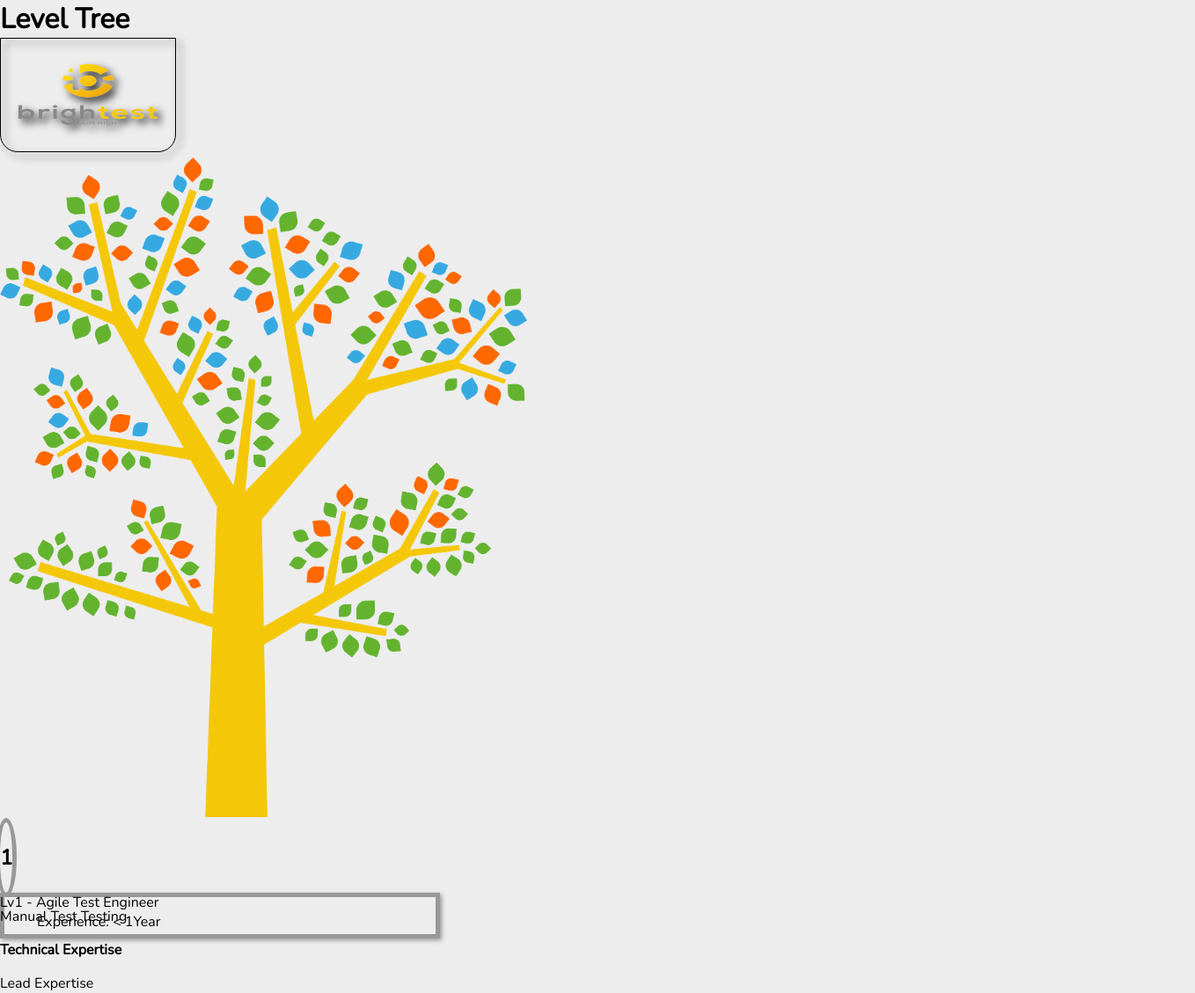
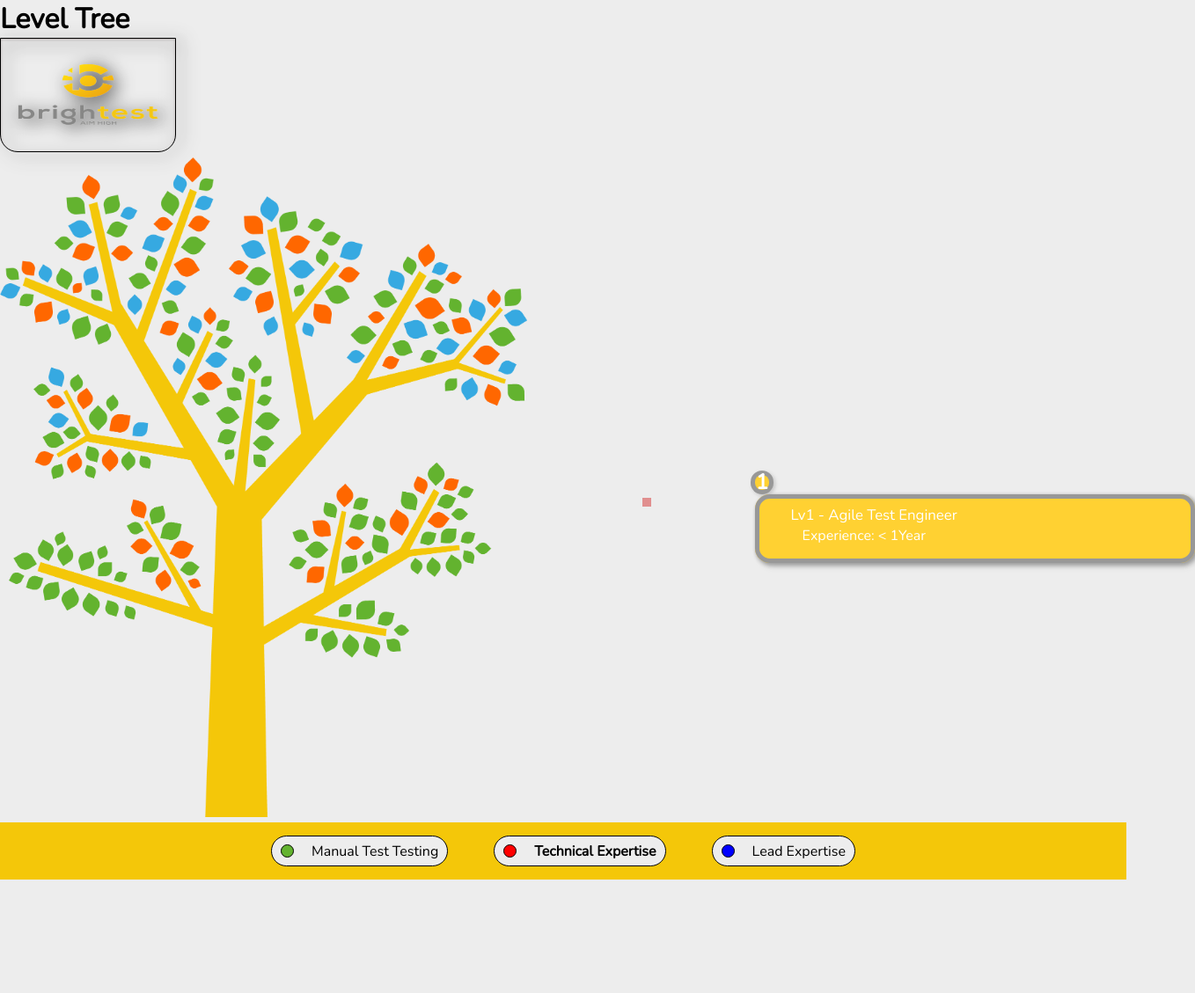
Before and after one commit to NicksHeerenPXL/LevelTree, a plain HTML site: page LevelTree/Html/Home.html in a window 1280 px wide. Shown: the whole page at 88% size, 1358 px wide, since content can reach past the window. After the commit the page ends 1000 px from the top, so only its background shows below. Drawn offline with nearby package versions, Linux system fonts and the light colour scheme.

Commit message:
Update Home.css

```diff
--- a/LevelTree/Css/Home.css
+++ b/LevelTree/Css/Home.css
@@ -39,6 +39,25 @@ body {
   }
 
 =======
+  display: flex;
+  margin: auto;
+}
+
+.Nav .title-font {
+  justify-content: center;
+  margin: auto;
+}
+.Nav #logoBrightest {
+  margin: auto;
+  width: 200px;
+  height: 130px;
+  background-color: #ededed00;
+  /* box-shadow: 0 -130px 180px 150px rgba(255, 255, 0, 0.6); sun background light*/
+  filter: drop-shadow(5px 4px 10px #222) blur(0.4px);
+  border-radius: 0px 0px 20px 20px;
+  box-shadow: 0px 1px 3px rgba(160, 149, 149, 0.671) inset;
+  margin: auto;
+}
 >>>>>>> e63880a670efa355aeff734091e581fc06b79f83
 
 /*Boom*/
@@ -56,6 +75,7 @@ body {
 }
 
 /*Levels*/
+#level1 {
   position: absolute;
   z-index: 1;
   background-color: rgba(206, 0, 0, 0.4);
@@ -161,7 +181,9 @@ body {
 /*Legende onderaan op de pagina*/
 footer {
   width: 100%;
+  background-color: #f4c709;
 }
+#legende {
   display: flex;
   justify-content: space-evenly;
   padding: 15px 0px;
@@ -181,16 +203,20 @@ footer {
   height: 35px;
   background-color: #ededed;
 }
+.circle-legende {
   width: 15px;
   height: 15px;
   border: 1px solid black;
   border-radius: 10px;
   margin-right: 20px;
+  background-color: #63b330;
 }
 .manual-legende-circle {
+  background-color: #63b330;
 }
 .technical-legende-circle {
   background-color: red;
 }
+.lead-legende-circle {
   background-color: blue;
 }
```
